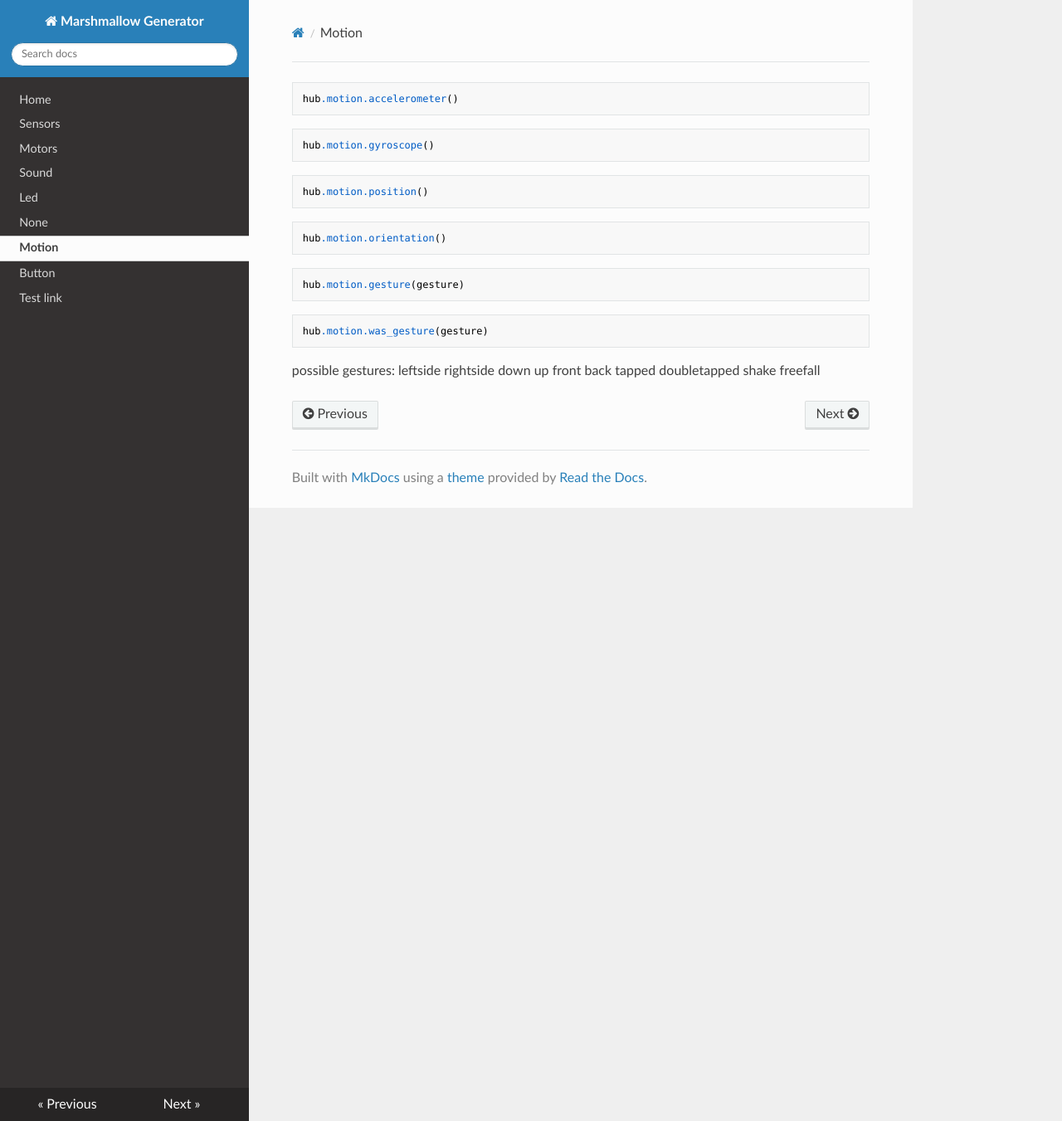
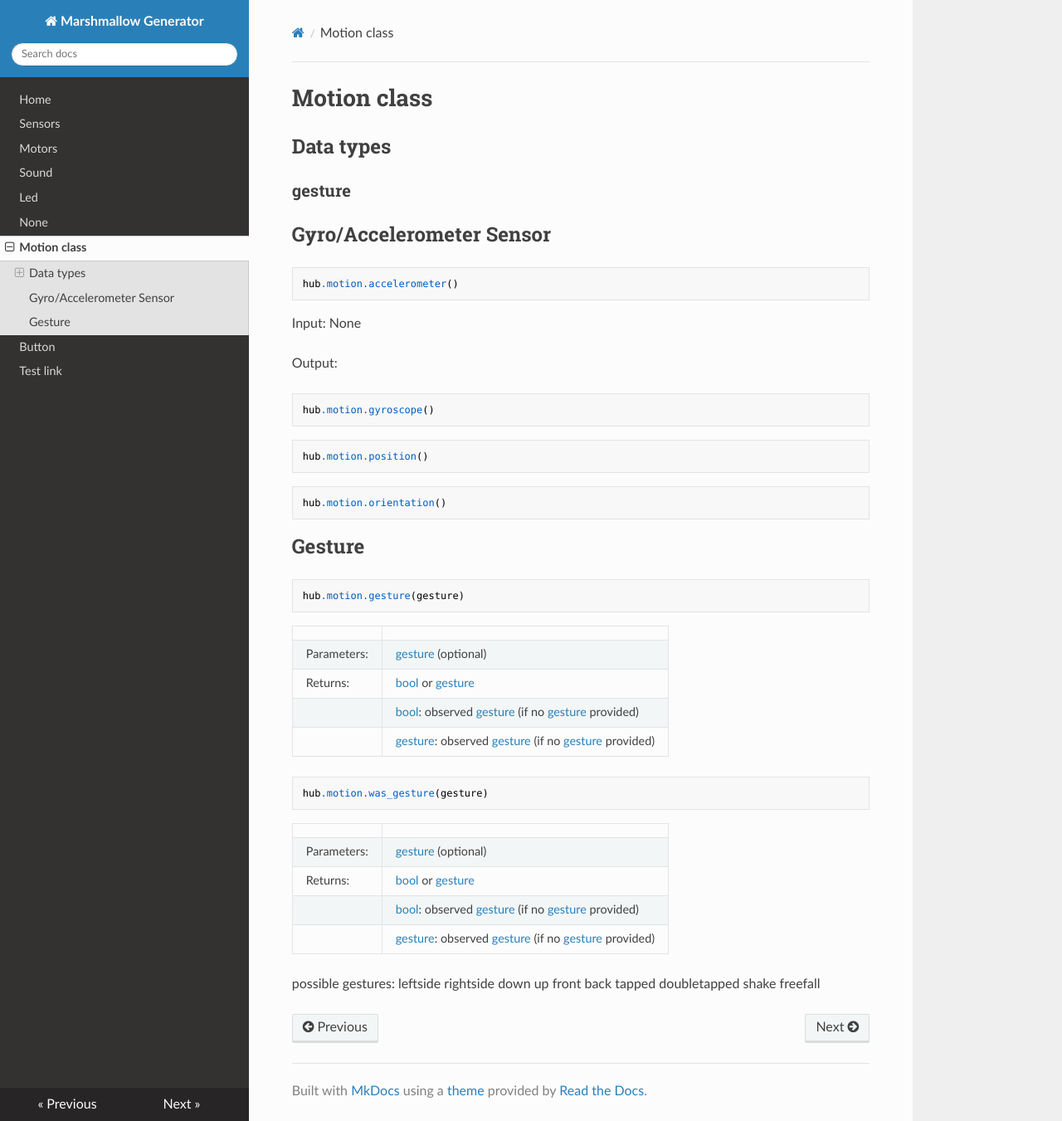
Before and after one commit to NStrijbosch/hub-module-notes, an MkDocs documentation site: the page built from docs/motion.md, in a window 1280 px wide and 1351 px high. Shown: the whole window at 83% size. Built offline with MkDocs 1.6.1, drawn with Linux system fonts in a browser that asks for light colours; nearby versions of some CDN libraries.

Commit message:
add explanantion gestures

````diff
--- a/docs/motion.md
+++ b/docs/motion.md
@@ -1,8 +1,18 @@
+
+# Motion class
+
+## Data types
+
+### gesture
+
+## Gyro/Accelerometer Sensor
 
 ```
 hub.motion.accelerometer()
 ```
+Input: None
 
+Output:
 ```
 hub.motion.gyroscope()
 ```
@@ -15,12 +25,30 @@ hub.motion.position()
 hub.motion.orientation()
 ```
 
+## Gesture
+
 ```
 hub.motion.gesture(gesture)
 ```
+|| |
+|-|-|
+|Parameters:| [gesture](gesture) (optional) |
+|Returns: |  [bool](bool) or [gesture](gesture)
+| |  [bool](bool): observed  [gesture](gesture)  (if no  [gesture](gesture)  provided) | true if input [gesture](gesture) is currently observed |
+| |  [gesture](gesture): observed  [gesture](gesture)  (if no  [gesture](gesture)  provided) |
+
 ```
 hub.motion.was_gesture(gesture)
 ```
+
+
+|| |
+|-|-|
+|Parameters:| [gesture](gesture) (optional) |
+|Returns: |  [bool](bool) or [gesture](gesture)
+| |  [bool](bool): observed  [gesture](gesture)  (if no  [gesture](gesture)  provided) | true if input [gesture](gesture) is observed since last call|
+| |  [gesture](gesture): observed  [gesture](gesture)  (if no  [gesture](gesture)  provided) |
+
 
 possible gestures:
 leftside
````
